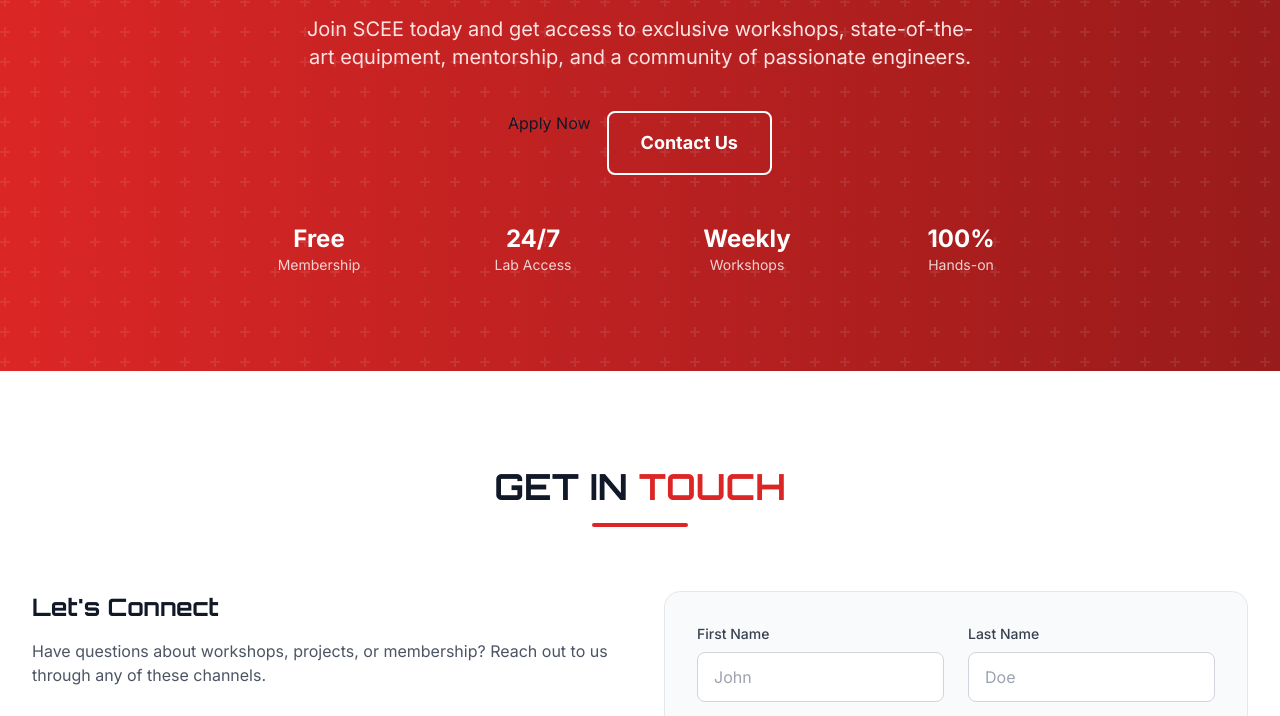
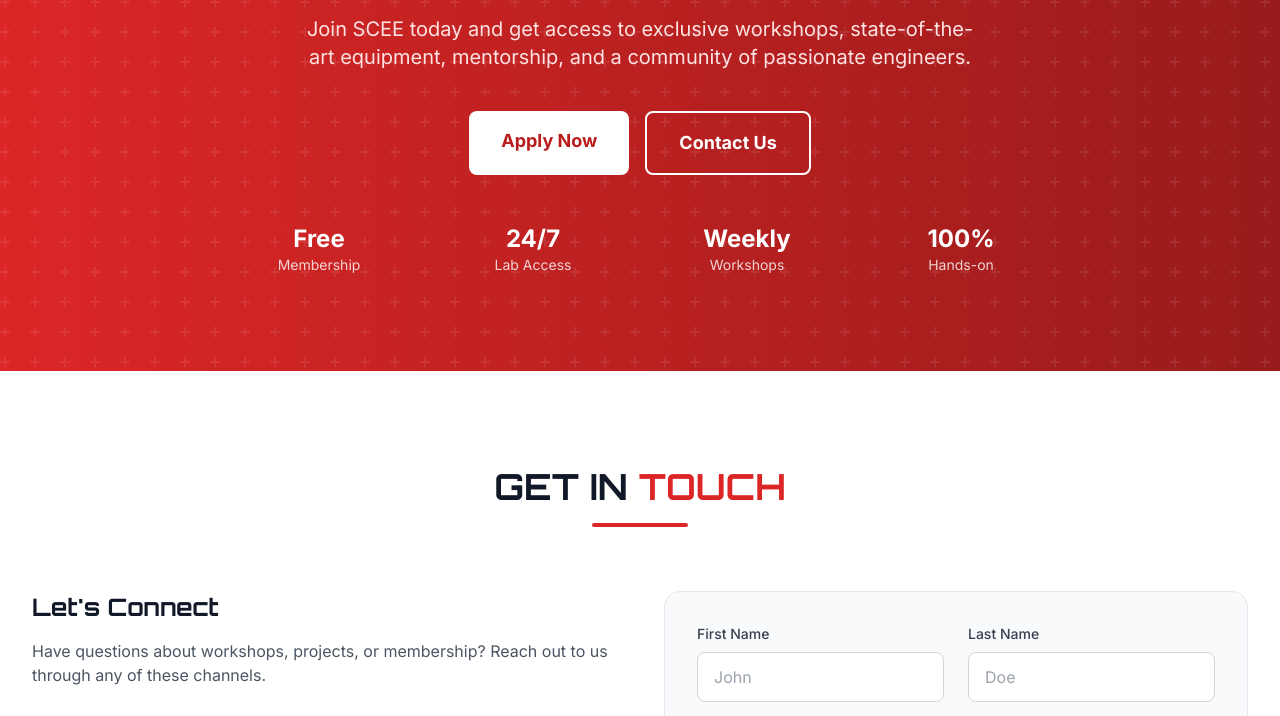
Before and after one commit to Oussama-sr/SCEECLUB, a plain HTML site: page index.html in a window 1280 px wide. Shown: the part 5866-6582 px from the top of the page. Drawn offline with nearby package versions, Linux system fonts and the light colour scheme.

Commit message:
Update index.html

```diff
--- a/index.html
+++ b/index.html
@@ -767,7 +767,7 @@
                 <a href="https://forms.gle/sx53c9ouonAdGspA9"
    target="_blank"
    rel="noopener noreferrer"
-   class="YOUR-EXISTING-CLASSES">
+   class="px-8 py-4 bg-white text-primary-700 rounded-lg font-bold text-lg hover:bg-primary-50 transition-all duration-300">
    Apply Now
 </a>
                 <a href="#contact" class="px-8 py-4 border-2 border-white text-white rounded-lg font-bold text-lg hover:bg-white/10 transition-all duration-300">
```
